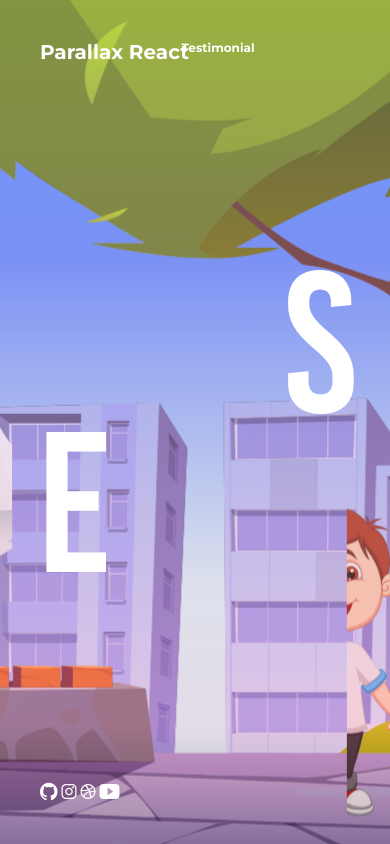
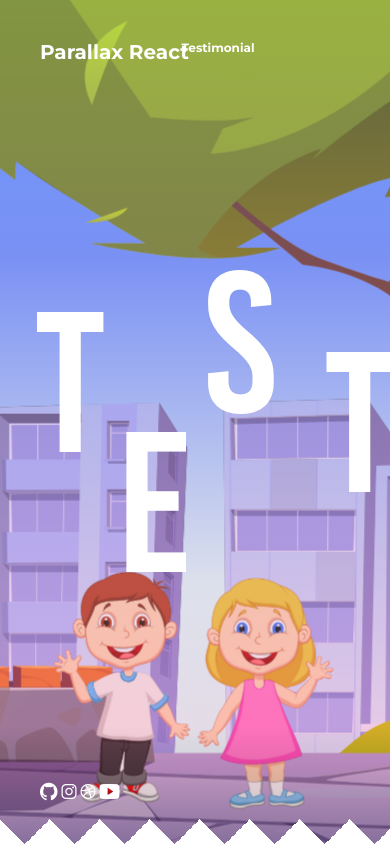
Before and after one commit to NakkaGS/parallax-react, a React (Create React App) app: page / in a window 390 px wide. Built offline with nearby package versions, Linux system fonts and the light colour scheme.

Commit message:
Responsivel Fixed

```diff
--- a/src/components/ParallaxNew/index.js
+++ b/src/components/ParallaxNew/index.js
@@ -137,7 +137,7 @@ export default function ParallaxNew() {
         </div>
       </div>
 
-      <div className="spikes"></div>
+      <div className="spikes spikes-inverted spikes-white"></div>
       <div class="parallax__group info-container">
         <img src={concert_img} alt="Lively and colourful concert" />
         <div class="text-container">
@@ -150,7 +150,7 @@ export default function ParallaxNew() {
         </div>
       </div>
 
-      <div className="spikes"></div>
+      <div className="spikes spikes-white"></div>
     </div>
   );
 }
--- a/src/components/ParallaxNew/parallax.css
+++ b/src/components/ParallaxNew/parallax.css
@@ -122,12 +122,13 @@ a {
 -o-transform: scale(1, -1);
 -ms-transform: scale(1, -1);
 transform: scale(1, -1);
+top: auto !important;
 }
 
 .spikes-white::after {
   background-image: linear-gradient(135deg, #fff 25%, transparent 25%), linear-gradient(225deg, #fff 25%, transparent 25%) !important;
-  bottom: 0% !important;
-  top: 0% !important;
+
+  bottom: 0%;
 }
 
 .spike-pink::after {
@@ -173,13 +174,13 @@ transform: scale(1, -1);
 .people3 {
   background: url('../../assets/img/professor.png') no-repeat center;
   background-size: auto !important;
-  transform: translateZ(-100px) scale(0.8) translateX(-500px) translateY(300px);
+  transform: translateZ(-100px) scale(0.8) translateX(-500px) translateY(350px);
   z-index: 5;
 }
 
 .people4 {
   background: url('../../assets/img/kids.png') no-repeat center;
-  background-size: auto;
+  background-size: contain;
   transform: translateZ(-100px) scale(0.5) translateY(650px) translateX(600px);
   z-index: 6;
 }
@@ -253,36 +254,22 @@ transform: scale(1, -1);
 
 .year-container h1:nth-of-type(1) {
   top: 10%;
+  left: 30%;
 }
 
 .year-container h1:nth-of-type(2) {
-  left: 30%;
+  left: 40%;
   bottom: 0;
 }
 
 .year-container h1:nth-of-type(3) {
   top: 0;
-  right: 30%;
+  right: 40%;
 }
 
 .year-container h1:nth-of-type(4) {
-  right: 0;
+  right: 25%;
   bottom: 20%;
-}
-
-.year-container h1:nth-of-type(5) {
-  top: 0;
-  right: 20%;
-}
-
-.year-container h1:nth-of-type(6) {
-  right: 0;
-  bottom: 10%;
-}
-
-.year-container h1:nth-of-type(6) {
-  top: 0;
-  right: 10%;
 }
 
 .social-container {
@@ -357,6 +344,8 @@ transform: scale(1, -1);
   .text-container p:nth-of-type(1) {
     font-size: 0.86rem;
   }
+
+
 }
 
 @media (max-width: 2000px) {
@@ -369,4 +358,19 @@ transform: scale(1, -1);
   .hero-text {
     background-size: cover;
   }
+
+
 }
+
+@media (max-width: 700px) {
+  .people4 {
+    background-size: contain;
+    transform: translateZ(-118px) scale(1) translateY(374px) translateX(-2px);
+  }
+
+  .people3 {
+    display: none;
+  }
+
+
+}
```
